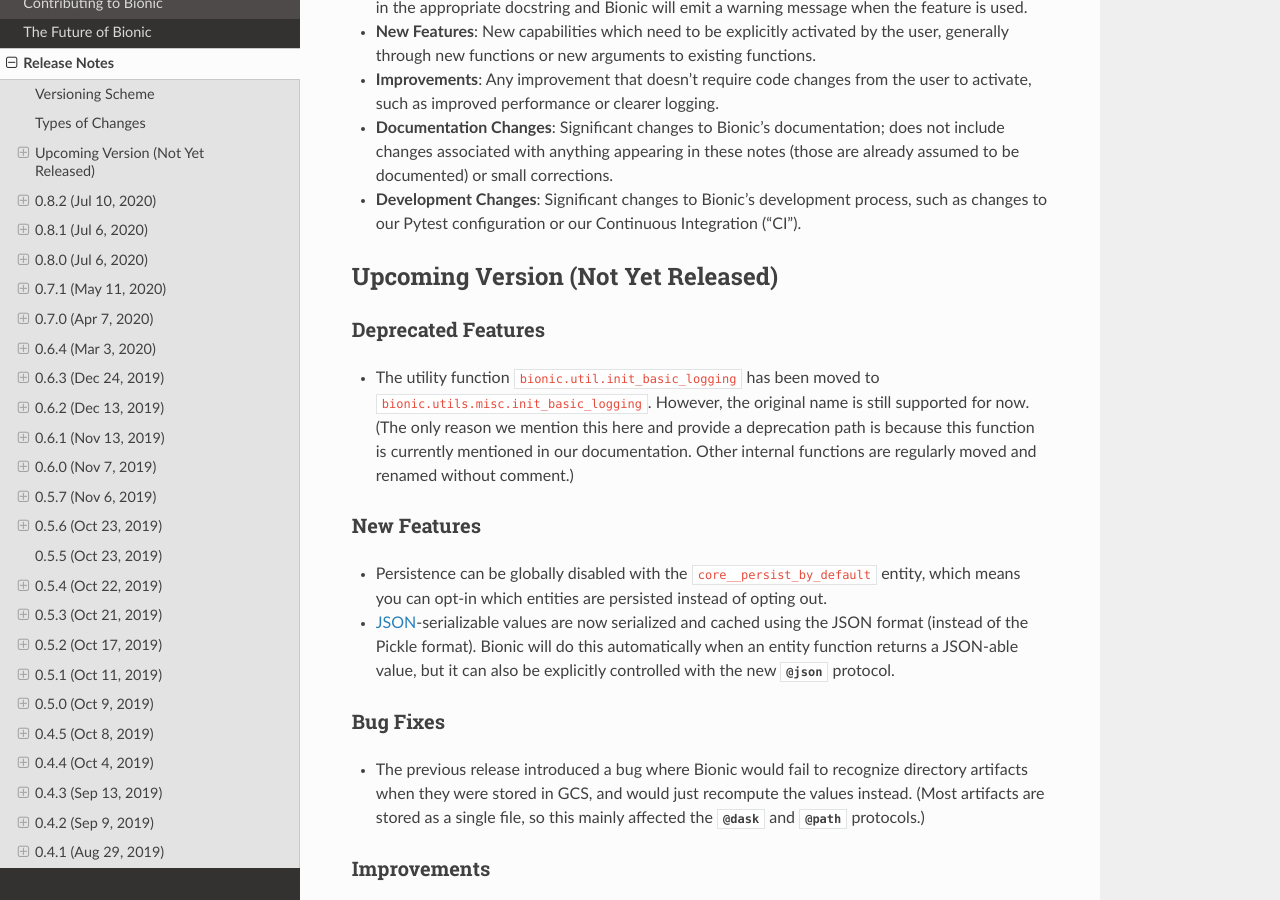
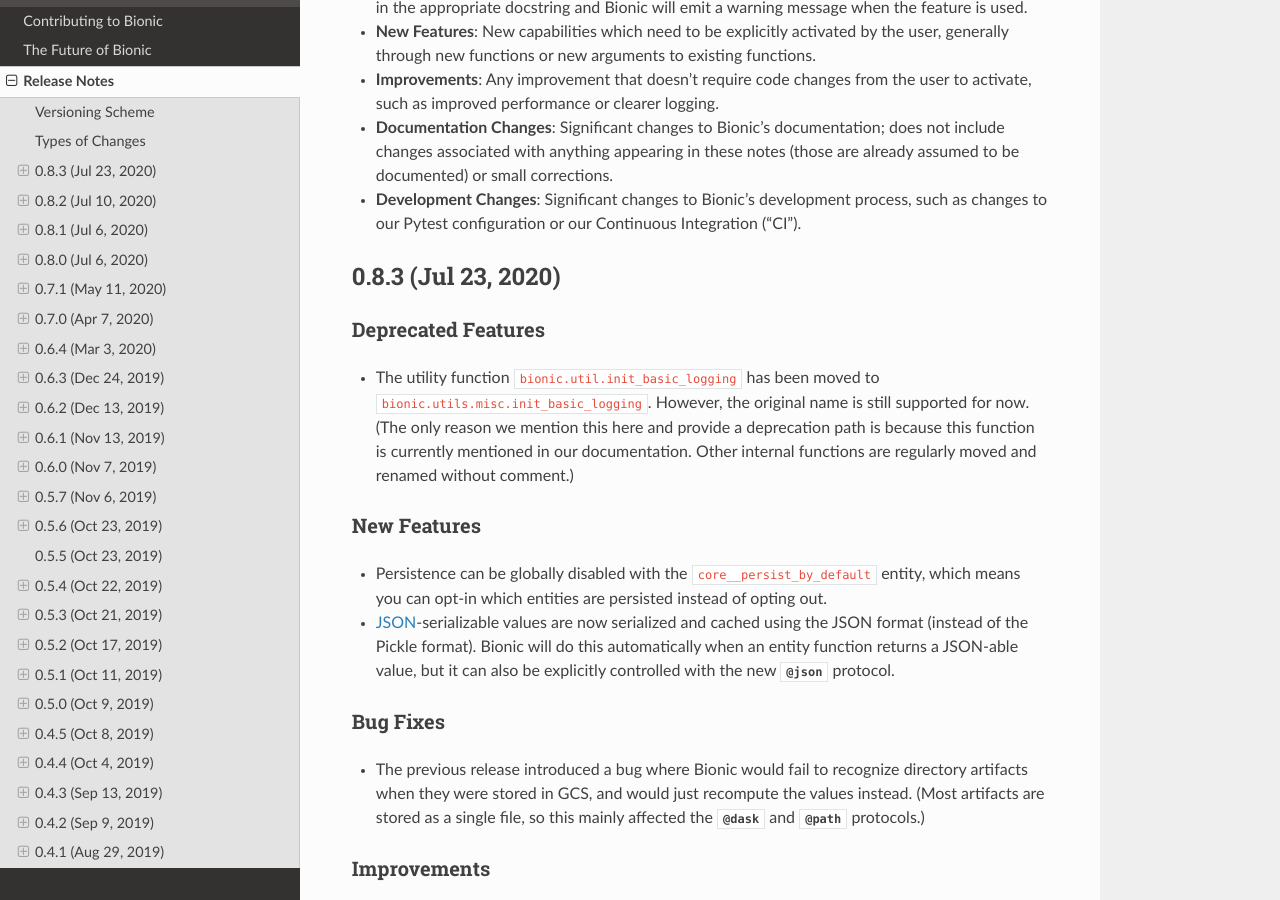
Before and after one commit to square/bionic, a Sphinx documentation site: the page built from docs/release-notes.rst, in a window 1280 px wide and 900 px high, scrolled down 1140 px. Built offline with Sphinx 7.4.7 and the Read the Docs theme 2.0.0, drawn with Linux system fonts in a browser that asks for light colours.

Commit message:
Bump version: 0.8.2 → 0.8.3

```diff
--- a/bionic/__init__.py
+++ b/bionic/__init__.py
@@ -17,4 +17,4 @@
 from . import protocol  # noqa: F401
 from . import util  # noqa: F401
 
-__version__ = u"0.8.2"
+__version__ = u"0.8.3"
--- a/docs/conf.py
+++ b/docs/conf.py
@@ -21,7 +21,7 @@
 author = u"Janek Klawe"
 
 # The short X.Y version
-version = u"0.8.2"
+version = u"0.8.3"
 # The full version, including alpha/beta/rc tags
 release = version
 
--- a/docs/release-notes.rst
+++ b/docs/release-notes.rst
@@ -63,14 +63,17 @@
 - **Development Changes**: Significant changes to Bionic's development process, such
   as changes to our Pytest configuration or our Continuous Integration ("CI").
 
-Upcoming Version (Not Yet Released)
------------------------------------
+.. Upcoming Version (Not Yet Released)
+.. -----------------------------------
 
 .. Record any notable changes in this section. When we update the current version,
    add a new version heading below, and then comment out the heading above until more
    changes are added. This way, the "Upcoming Version" section will be never be visible
    in the "stable" docs (corresponding to the last release) but will be visible in the
    "latest" docs (corresponding to the master branch).
+
+0.8.3 (Jul 23, 2020)
+--------------------
 
 Deprecated Features
 ...................
--- a/setup.py
+++ b/setup.py
@@ -26,7 +26,7 @@
 
 setup(
     name="bionic",
-    version="0.8.2",
+    version="0.8.3",
     description=(
         "A Python framework for building, running, and sharing data science "
         "workflows"
```
Also changed, not shown: .bumpversion.cfg.
